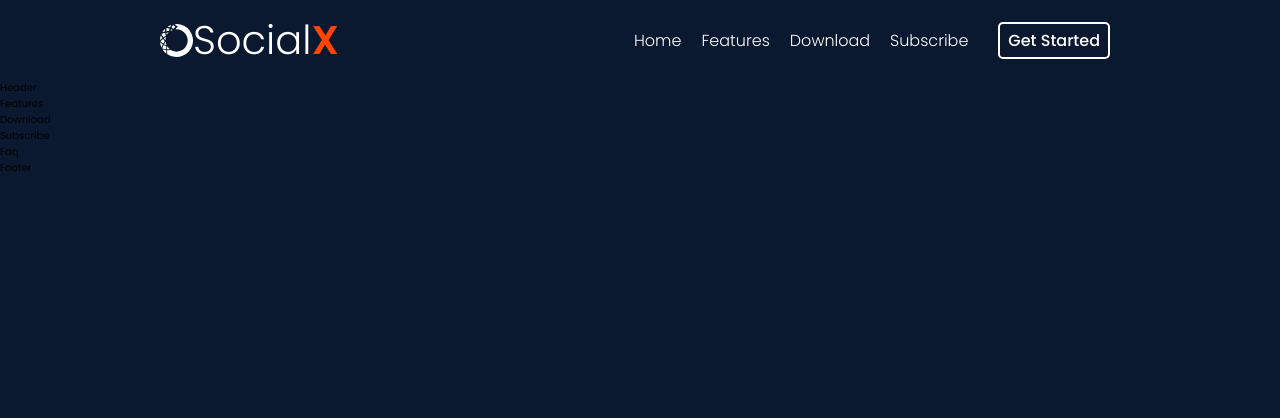
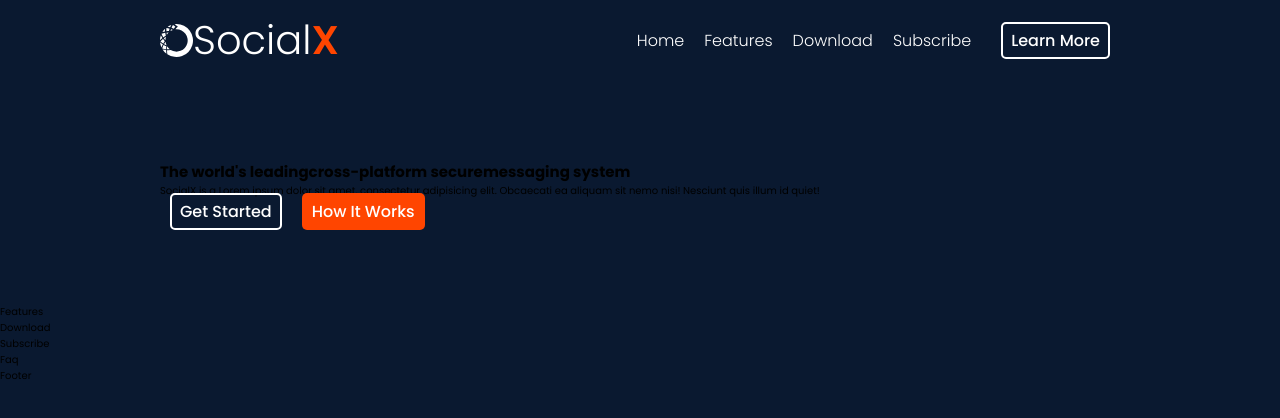
Before and after one commit to jeffersonbalde/social-x, a React (Vite) app: page / in a window 1280 px wide. Shown: the top 418 px of the page. Built offline with nearby package versions, Linux system fonts and the light colour scheme.

Commit message:
adding buttons

```diff
--- /dev/null
+++ b/src/components/UI/button/Button.css
@@ -0,0 +1,30 @@
+a {
+    font-size: 1.6rem;
+    font-weight: 300;
+    color: var(--color-white);
+    text-decoration: none;
+    margin-right: 1rem;
+}
+
+a:hover {
+    color: orangered;
+}
+
+a.btn {
+    border: 2px solid var(--color-white);
+    border-radius: 5px;
+    margin-left: 1rem;
+    font-weight: 500;
+    padding: 5px 8px;
+}
+
+a.btn-dark {
+    border: 2px solid var(--color-white);
+    background: transparent;
+}
+
+a.btn-orange {
+    border: 2px solid transparent;
+    background: orangered;
+    color: var(--color-white);
+}
--- /dev/null
+++ b/src/components/UI/button/Button.jsx
@@ -0,0 +1,10 @@
+// eslint-disable-next-line react/prop-types
+const Button = ({text, href, btnClass}) => {
+  return (
+    <a href={href} className={`btn ${btnClass}`}>
+        {text}
+    </a>
+  )
+}
+
+export default Button
--- a/src/components/header/Header.jsx
+++ b/src/components/header/Header.jsx
@@ -1,8 +1,29 @@
-import React from 'react'
+import Button from "../UI/button/Button"
+import '../UI/button/Button.css';
 
 const Header = () => {
   return (
-    <div>Header</div>
+    <section className="header">
+      <div className="container header">
+        <div className="header-left">
+          <h1>
+            <span >The world&apos;s leading</span>
+            <span>cross-platform secure</span>
+            <span>messaging system</span>
+          </h1>
+          <p>SocialX is a Lorem ipsum dolor sit amet, consectetur adipisicing
+            elit. Obcaecati ea aliquam sit nemo nisi! Nesciunt quis illum id quiet!
+          </p>
+          <div className="header-cta">
+            <Button text="Get Started" btnClass={"btn-dark"} href="#"/>
+            <Button text="How It Works" btnClass={"btn-orange"} href="#faq"/>
+          </div>
+        </div>
+        <div className="header-right">
+
+        </div>
+      </div>
+    </section>
   )
 }
 
--- a/src/components/navbar/Navbar.jsx
+++ b/src/components/navbar/Navbar.jsx
@@ -3,6 +3,7 @@ import './Navbar.css'
 import { SiAnaconda } from 'react-icons/si'
 import{ BiMenuAltRight } from 'react-icons/bi'
 import { AiOutlineClose } from 'react-icons/ai'
+import Button from '../UI/button/Button'
 
 const Navbar = () => {
   const [showMenu, setShowMenu] = useState(false);
@@ -25,12 +26,15 @@ const Navbar = () => {
           <li><a href="#">Features</a></li>
           <li><a href="#">Download</a></li>
           <li><a href="#">Subscribe</a></li>
-          <li className='nav-btn'>
+          {/* <li className='nav-btn'>
             <a
             href="#"
             className='btn btn-dark'
             >Get Started
-          </a></li>
+          </a></li> */}
+          <li className='nav-btn'>
+            <Button text="Learn More" btnClass="btn-dark" href="#faq"/>
+          </li>
         </ul>
       </menu>
 
```
Also changed, not shown: package.json (line endings or trailing spaces).
